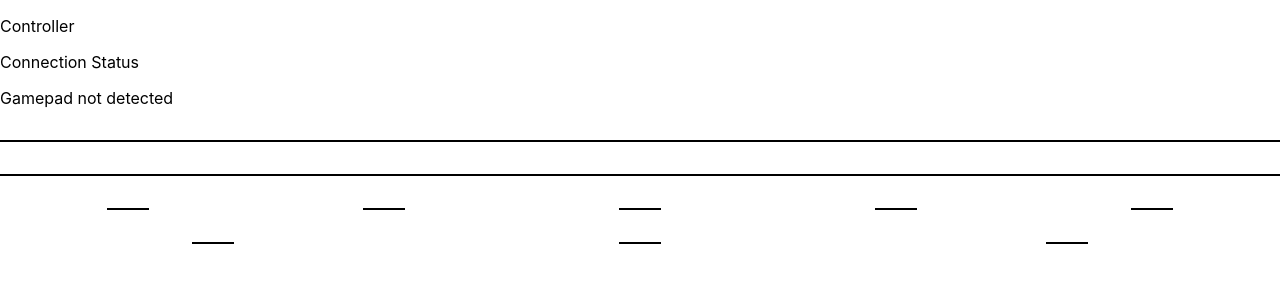
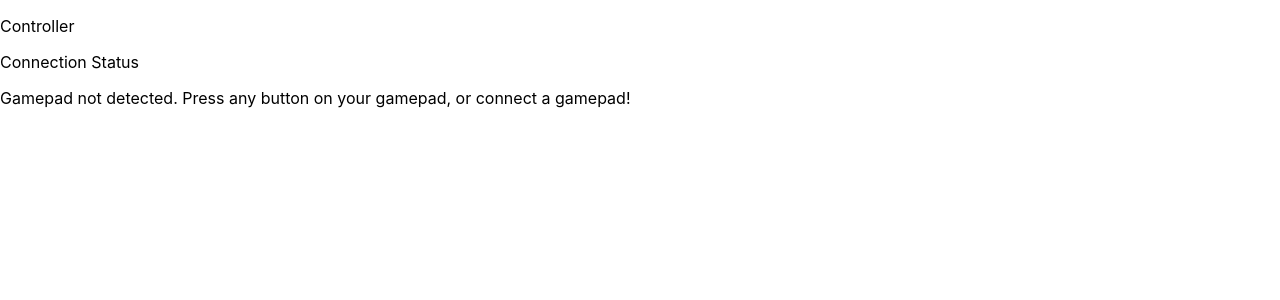
Before and after one commit to cameroncouch/react-gamepad, a React (Create React App) app in the folder game-pad/: page / in a window 1280 px wide. Shown: the top 300 px of the page. Built offline with nearby package versions, Linux system fonts and the light colour scheme.

Commit message:
no longer errors on controller d/c. No longer rendering elements if no controller is connected

```diff
--- a/game-pad/src/App.js
+++ b/game-pad/src/App.js
@@ -11,7 +11,7 @@ class Buttons extends React.Component {
   }
 
   buildButtons(start, stop, buttons) {
-    return buttons.map(
+    return buttons ? buttons.map(
       (button, idx) => {
         if (idx >= start && idx <= stop) {
           return (
@@ -26,74 +26,74 @@ class Buttons extends React.Component {
           )
         }
         return null;
-      }
-    )
+      })
+    : null
   }
 
   render() {
-    const gamePads = this.props.connectedPads.length > 0 ? this.props.connectedPads : null,
-      buttons = this.props.buttons.length > 0 ? this.props.buttons : null,
+    const buttons = this.props.buttons.length > 0 ? this.props.buttons : null,
       chosenController = this.props.chosenController >= 0 ? this.props.chosenController : null;
-    return (
+    return buttons ? (
       <div className="buttons">
         <div className="top">
           <ol className="bumpers">
             {
-              gamePads ? this.buildButtons(4, 5, buttons[chosenController]) : null
+              buttons ? this.buildButtons(4, 5, buttons[chosenController]) : null
             }
           </ol>
           <ol className="triggers">
             {
-              gamePads ? this.buildButtons(6, 7, buttons[chosenController]) : null
+              buttons ? this.buildButtons(6, 7, buttons[chosenController]) : null
             }
           </ol>
         </div>
         <div className="middle">
           <ol className="dpad">
             {
-              gamePads ? this.buildButtons(12, 15, buttons[chosenController]) : null
+              buttons ? this.buildButtons(12, 15, buttons[chosenController]) : null
             }
           </ol>
           <ol className="select">
             {
-              gamePads ? this.buildButtons(8, 8, buttons[chosenController]) : null
+              buttons ? this.buildButtons(8, 8, buttons[chosenController]) : null
             }
           </ol>
           <ol className="touchpad">
             {
-              gamePads ? this.buildButtons(17, 17, buttons[chosenController]) : null
+              buttons ? this.buildButtons(17, 17, buttons[chosenController]) : null
             }
           </ol>
           <ol className="start">
             {
-              gamePads ? this.buildButtons(9, 9, buttons[chosenController]) : null
+              buttons ? this.buildButtons(9, 9, buttons[chosenController]) : null
             }
           </ol>
           <ol className="face">
             {
-              gamePads ? this.buildButtons(0, 3, buttons[chosenController]) : null
+              buttons ? this.buildButtons(0, 3, buttons[chosenController]) : null
             }
           </ol>
         </div>
         <div className="bottom">
           <ol className="l3">
             {
-              gamePads ? this.buildButtons(10, 10, buttons[chosenController]) : null
+              buttons ? this.buildButtons(10, 10, buttons[chosenController]) : null
             }
           </ol>
           <ol className="home">
             {
-              gamePads ? this.buildButtons(16, 16, buttons[chosenController]) : null
+              buttons ? this.buildButtons(16, 16, buttons[chosenController]) : null
             }
           </ol>
           <ol className="r3">
             {
-              gamePads ? this.buildButtons(11, 11, buttons[chosenController]) : null
+              buttons ? this.buildButtons(11, 11, buttons[chosenController]) : null
             }
           </ol>
         </div>
       </div>
     )
+    : '';
   }
 }
 
@@ -104,7 +104,7 @@ function IndicateControllerConnection(props) {
         value={props.value}
         onClick={props.onChosenController}
       >
-        🕹️
+        Test 🎮 #{ props.value }
       </button>
     </div>
   )
@@ -113,16 +113,16 @@ function IndicateControllerConnection(props) {
 class Connected extends React.Component {
   constructor(props) {
     super(props);
-    this.handleGamepadConnection = this.handleGamepadConnection.bind(this);
+    this.listenForGamepadConnection = this.listenForGamepadConnection.bind(this);
   }
 
-  handleGamepadConnection() {
+  listenForGamepadConnection() {
     window.addEventListener("gamepadconnected", this.props.onGamepadConnection);
     window.addEventListener("gamepaddisconnected", this.props.onGamepadConnection);
   }
 
   componentDidMount() {
-    this.handleGamepadConnection();
+    this.listenForGamepadConnection();
   }
 
   render() {
@@ -139,7 +139,7 @@ class Connected extends React.Component {
                     key={pad.index}
                     value={pad.index}
                     gamePads={gamePads}
-                    onChosenController={this.props.onChosenController}
+                    onChosenController={this.props.handleChosenController}
                   />
                 )
               })
@@ -147,6 +147,7 @@ class Connected extends React.Component {
         }
         <p>Connection Status</p>
         <p>{connectionStatus}</p>
+        {this.props.chosenController ? <p>Testing gamepad #{this.props.chosenController}</p> : ''}
       </div>
     );
   }
@@ -157,7 +158,7 @@ class Controller extends React.Component {
     super(props);
     this.state = {
       chosenController: 0,
-      connectionStatus: "Gamepad not detected",
+      connectionStatus: "Gamepad not detected. Press any button on your gamepad, or connect a gamepad!",
       connectedPads: [],
       buttons: []
     }
@@ -168,7 +169,6 @@ class Controller extends React.Component {
 
   handleGamepadConnection(e) {
     if (e.type === "gamepadconnected") {
-      console.log(e.gamepad.index)
       this.setState({
         connectionStatus: "Gamepad Connected",
         chosenController: e.gamepad.index
@@ -177,9 +177,10 @@ class Controller extends React.Component {
     } else {
       this.setState({
         connectionStatus: "Gamepad Disconnected",
-        connectedPads: navigator.getGamepads(),
-        chosenController: 0
+        chosenController: this.state.connectedPads.findIndex(pad => !!pad)
       });
+      this.prepGamepads();
+      console.log(this.state.chosenController);
     }
   }
 
@@ -234,7 +235,8 @@ class Controller extends React.Component {
         <p>Controller</p>
         <Connected
           onGamepadConnection={this.handleGamepadConnection}
-          onChosenController={this.handleChosenController}
+          handleChosenController={this.handleChosenController}
+          chosenController={chosenController}
           connectedPads={connectedPads}
           connectionStatus={connectionStatus}
         />
```
